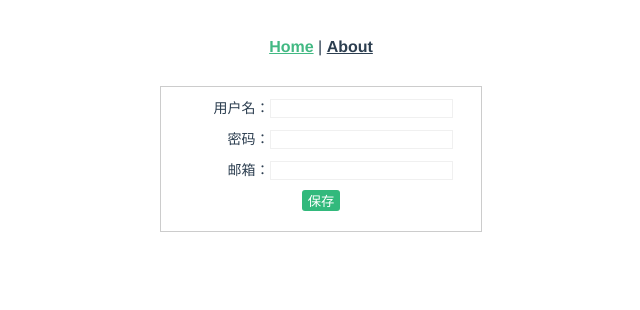
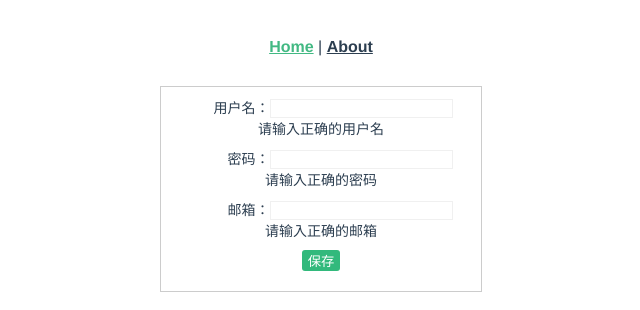
Before and after one commit to xbl/vue-refactor, a Vue app: page / in a window 1280 px wide. Shown: the top 310 px of the page, without its empty margins (319-959 px from the left). Built offline with nearby package versions, Linux system fonts and the light colour scheme.

Commit message:
feat(register): when input nothing

```diff
--- a/src/views/register.vue
+++ b/src/views/register.vue
@@ -11,20 +11,23 @@ export default {
 <template>
   <div class="register">
     <ul>
-      <li>
+      <li class="field username">
         <label>
           <span>用户名：</span><input type="text" v-model="user.username" class="username">
         </label>
+        <div class="invalid-tip">请输入正确的用户名</div>
       </li>
-      <li>
+      <li class="field password">
         <label>
           <span>密码：</span><input type="password" v-model="user.password" class="password">
         </label>
+        <div class="invalid-tip">请输入正确的密码</div>
       </li>
-      <li>
+      <li class="field email">
         <label>
           <span>邮箱：</span><input type="text" v-model="user.email" class="email">
         </label>
+        <div class="invalid-tip">请输入正确的邮箱</div>
       </li>
       <li>
         <button class="submit">保存</button>
```
Also changed, not shown: 1 other file (tests, documents, lock files or other folders).
